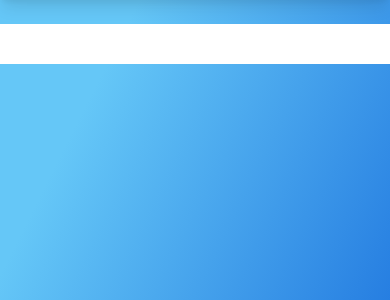
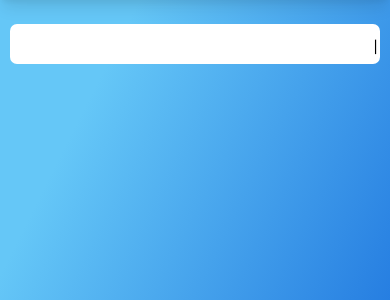
Before and after one commit to Nisheet-Patel/NOTE-IT-APP, a Flask app: page /notes in a window 390 px wide; the page is wider, and only the part inside the window is pictured. Shown: the part 62-362 px from the top of that part. Run offline with Flask 2, Linux system fonts and the light colour scheme; the visitor is signed in with stand-in values (Sample User, id 1); data comes from the database, SQL or seed files in the repository; data that the repository does not hold is empty; some libraries are stand-ins or nearby versions.

Commit message:
Search Bar width error Solved for mobile

```diff
--- a/website/static/SearchBarStyle.css
+++ b/website/static/SearchBarStyle.css
@@ -59,3 +59,10 @@ input[type="search"]{
         background-color: white;
     }
 }
+
+@media only screen and (max-width: 440px) {
+    input[type="search"]{
+        width: 90vw;
+    }
+
+}
```
